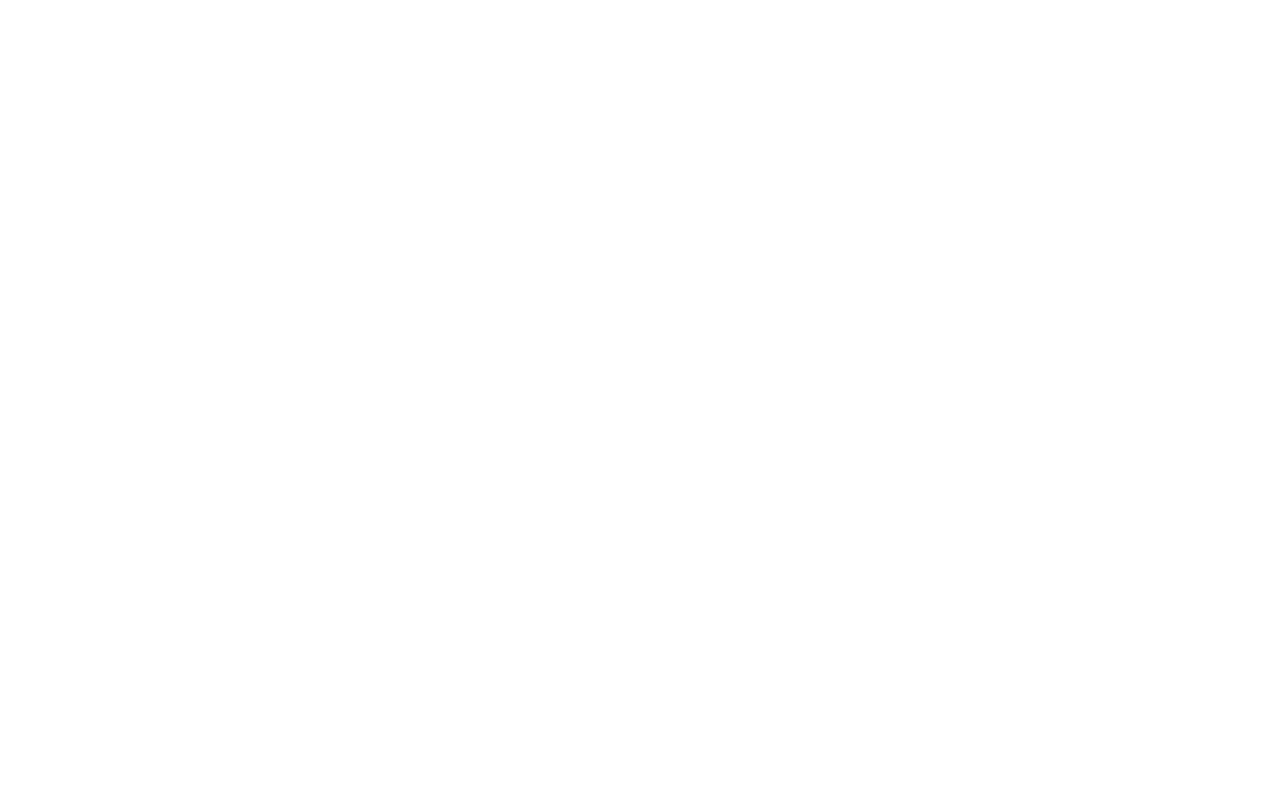
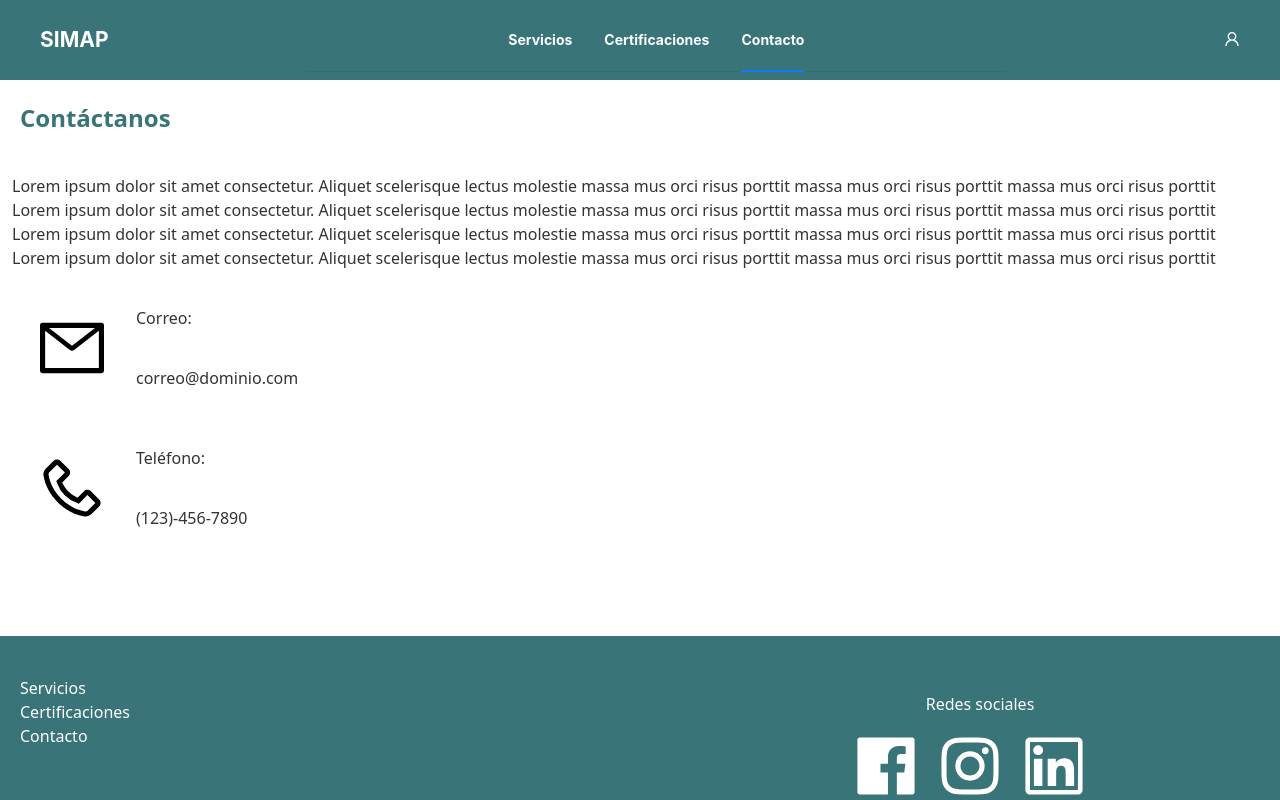
Before and after one commit to AlejandroIGA/DWP-Frontend-SIMAP, a React (Vite) app: page /contacto in a window 1280 px wide. Before the commit this address had no page. Built offline with nearby package versions, Linux system fonts and the light colour scheme.

Commit message:
cambios para agregar el login

```diff
--- a/src/components/navBar/NavBar.jsx
+++ b/src/components/navBar/NavBar.jsx
@@ -49,7 +49,7 @@
                     </Menu>
                 </div>
                 <div>
-                    <Link to="/login" style={{ color: "#FFF" }}>
+                    <Link to="/ingresar" style={{ color: "#FFF" }}>
                     <UserOutlined style={{fontSize: "16px"}}/>
                     </Link>
                 </div>
--- /dev/null
+++ b/src/pages/Contact/Contact.jsx
@@ -0,0 +1,50 @@
+import React from 'react';
+import LandingLayout from '../../layout/landingLayout/LandingLayout';
+import NavBar from '../../components/navBar/NavBar';
+import Footer from '../../components/footer/Footer';
+import './style.css'
+import { MailOutlined, PhoneOutlined } from '@ant-design/icons';
+
+function Contact(props) {
+    return (
+        <LandingLayout
+        nav = {<NavBar></NavBar>}
+        content={
+        <div>
+            <h2>Contáctanos</h2>
+            <div className='info'>
+                <p>
+                    Lorem ipsum dolor sit amet consectetur. Aliquet scelerisque lectus molestie massa mus orci risus porttit  massa mus orci risus porttit  massa mus orci risus porttit
+                    Lorem ipsum dolor sit amet consectetur. Aliquet scelerisque lectus molestie massa mus orci risus porttit  massa mus orci risus porttit  massa mus orci risus porttit
+                    Lorem ipsum dolor sit amet consectetur. Aliquet scelerisque lectus molestie massa mus orci risus porttit  massa mus orci risus porttit  massa mus orci risus porttit
+                    Lorem ipsum dolor sit amet consectetur. Aliquet scelerisque lectus molestie massa mus orci risus porttit  massa mus orci risus porttit  massa mus orci risus porttit
+                </p>
+                <div className='info-card'>
+                    <div className='image'>
+                    <MailOutlined style={{fontSize:"64px"}}/>
+                    </div>
+                    <div className='data'>
+                        <p>Correo:</p>
+                        <p>correo@dominio.com</p>
+                    </div>
+                </div>
+                <div className='info-card'>
+                    <div className='image'>
+                    <PhoneOutlined style={{fontSize:"64px"}} rotate={90}/>
+                    </div>
+                    <div className='data'>
+                        <p>Teléfono:</p>
+                        <p>(123)-456-7890</p>
+                    </div>
+                </div>
+            </div>
+        </div>
+        }
+        footer={<Footer></Footer>}
+        >
+
+        </LandingLayout>
+    );
+}
+
+export default Contact;
--- /dev/null
+++ b/src/pages/Contact/style.css
@@ -0,0 +1,25 @@
+.info{
+    display: flex;
+    flex-direction: column;
+    width: 100%;
+    height: 60vh;
+}
+
+.info-card{
+    display: flex;
+    flex-direction: row;
+    width: 100%;
+    align-items: center;
+}
+
+.info-card .image{
+    width: 64px;
+    height: 64px;
+    padding: 20px;
+}
+
+.info-card .data{
+    display: flex;
+    flex-direction: column;
+    width: 100%;
+}
--- /dev/null
+++ b/src/pages/Login/index.jsx
@@ -0,0 +1,11 @@
+import React from 'react';
+
+function Login(props) {
+    return (
+        <div>
+
+        </div>
+    );
+}
+
+export default Login;
--- a/src/routes/index.jsx
+++ b/src/routes/index.jsx
@@ -5,11 +5,15 @@
 import Home from '../pages/Home/Home';
 import ServicesPage from '../pages/ServicesPage/ServicesPage';
 import Certifications from '../pages/Certifications/Certifications';
+import Contact from '../pages/Contact/Contact';
+import Login from '../pages/Login';
 
 const AppRoutes = () => {
     let routes = useRoutes([
         {path:'/', element:<Home></Home> },
         {path:'/servicios', element:<ServicesPage></ServicesPage>},
+        {path:'/contacto', element:<Contact></Contact>},
+        {path:'/ingresar', element:<Login></Login>},
         {path: '/certificaciones', element:<Certifications></Certifications>},
         {path: '/panel/dispositivos', element:<Devices></Devices>},
         {path:'/panel/espacios', element:<Spaces></Spaces>}
```
Also changed, not shown: src/pages/Login/component/LoginForm.jsx (added).
